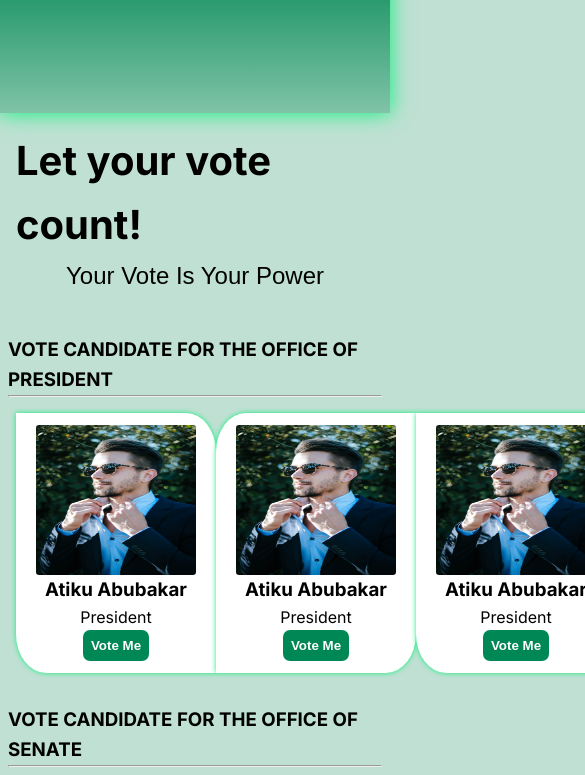
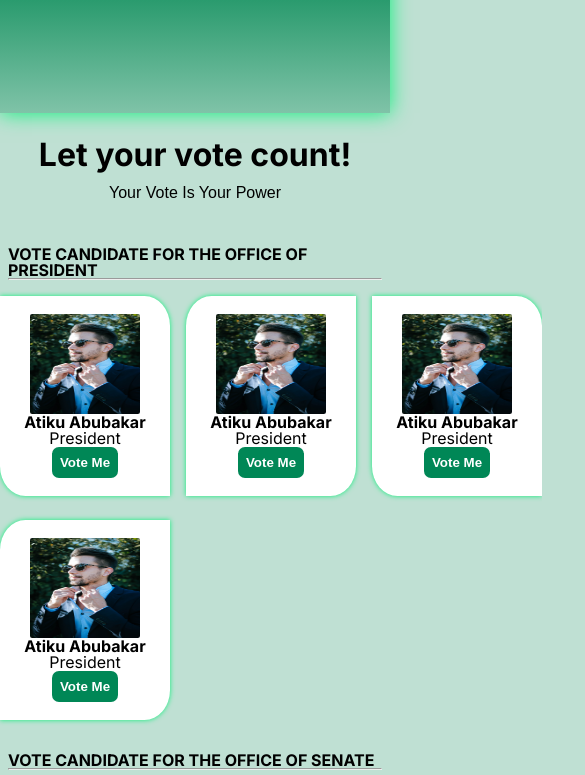
Before and after one commit to Uzezi09/Elections, a plain HTML site: page VOTE/vote.html in a window 390 px wide. Shown: the part 56-831 px from the top of the page, 585 px wide, since content can reach past the window. Drawn offline with Linux system fonts and the light colour scheme.

Commit message:
media added

```diff
--- a/VOTE/vote.css
+++ b/VOTE/vote.css
@@ -50,7 +50,6 @@ body {
   width: 200px;
   height: 260px;
   margin: 0 auto;
-  /* border-radius: 0% 15% 0% 15%; */
   box-shadow: 0px 0px 5px rgb(10, 241, 122);
   background: #FFF;
 }
@@ -82,3 +81,51 @@ body {
 .candidate-profile button:hover {
   font-size: 15px;
 }
+
+/* media  */
+@media(max-width:500px){
+  #vote{
+    line-height: 1.01;
+  }
+
+ .vote-word h2{
+   font-size: 2rem;
+  }
+
+  .vote-word h3{
+    font-size: 1rem;
+  }
+
+  .vote-header{
+    font-size: 1rem;
+  }
+
+  .candidate-details{
+    grid-template-columns: repeat(2, 1fr);
+    grid-gap: 0.3rem;
+    margin: auto;
+  }
+
+  .candidate-profile{
+    padding: 1rem;
+    width: 170px;
+    height: 200px;
+    margin-top: 0.5rem;
+  }
+
+  .image{
+    height: 100px;
+    width: 110px;
+  }
+
+  .vote-content h3{
+    font-size: 1rem;
+  }
+}
+
+@media(max-width:768px){
+  .candidate-details{
+    grid-template-columns: repeat(3, 1fr);
+    grid-gap: 1rem;
+  }
+}
```
